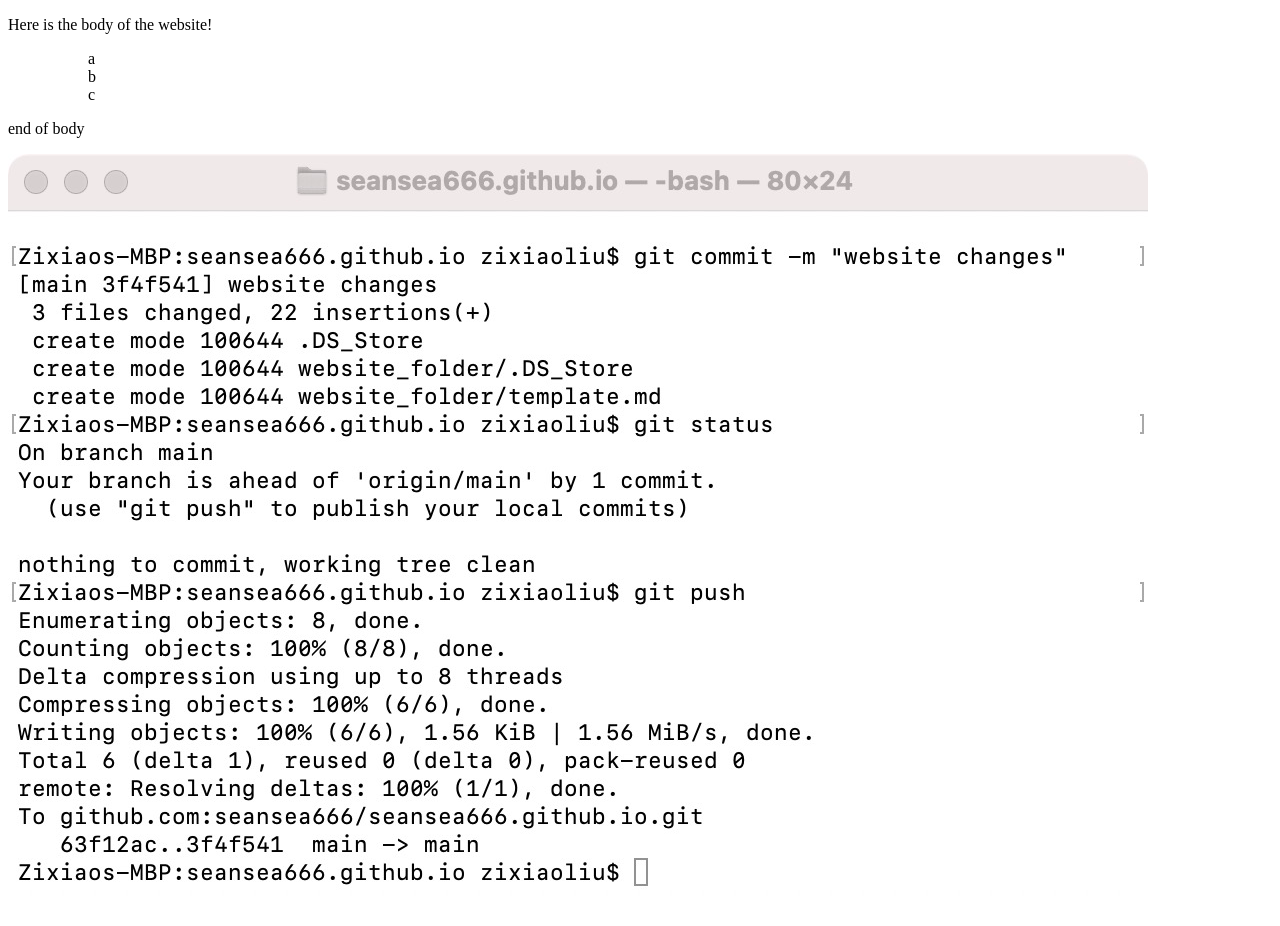
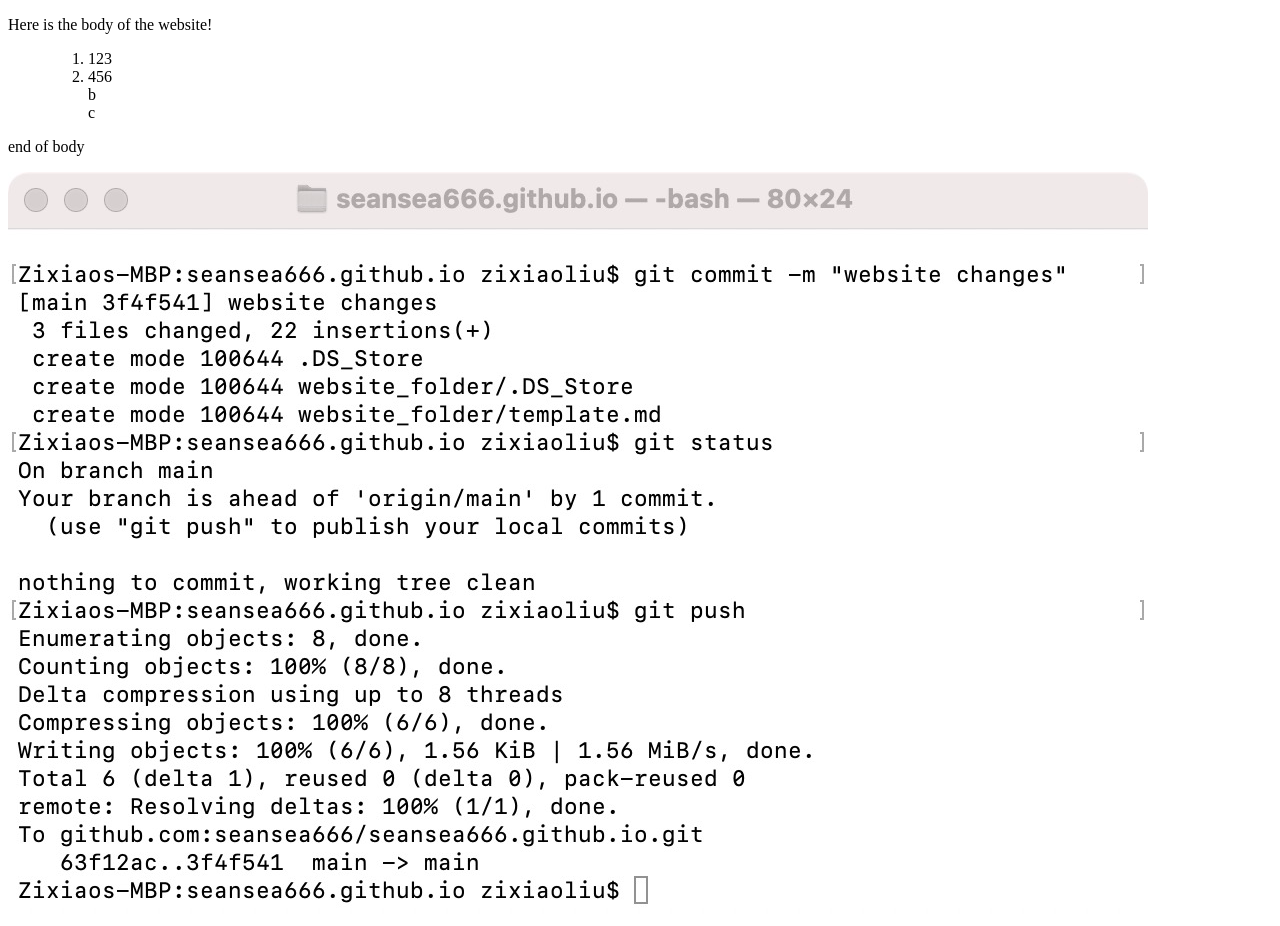
Before and after one commit to Zixiao-Liu/Zixiao-Liu.github.io, a plain HTML site: page index.html in a window 1280 px wide. Drawn offline with Linux system fonts and the light colour scheme; files whose address does not match are found by name.

Commit message:
Update index.html

```diff
--- a/index.html
+++ b/index.html
@@ -8,7 +8,10 @@
     <p>Here is the body of the website!</p>
     <p></p>
     <ul>
-      <ol>a</ol>
+      <ol>
+        <li>123</li>
+        <li>456</li>
+      </ol>
       <ol>b</ol>
       <ol>c</ol>
     </ul>
```
